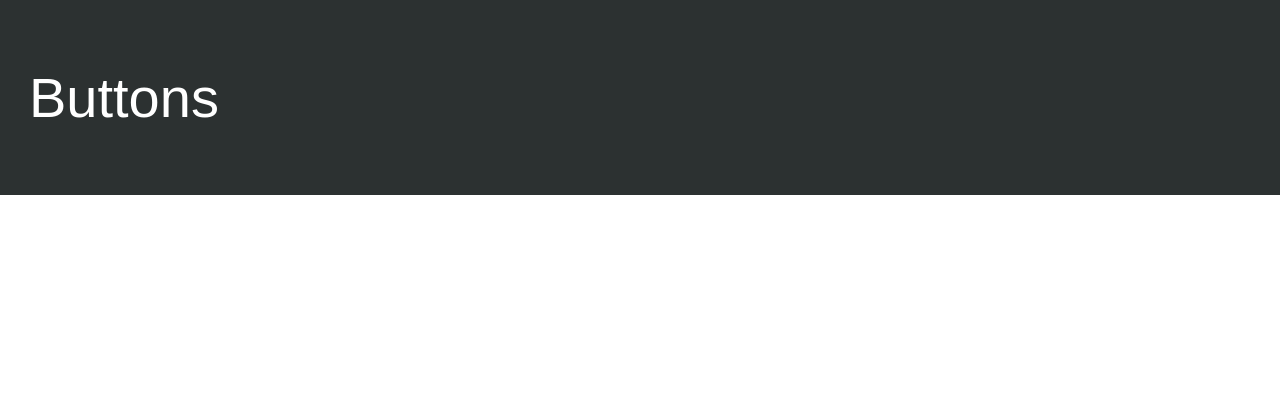
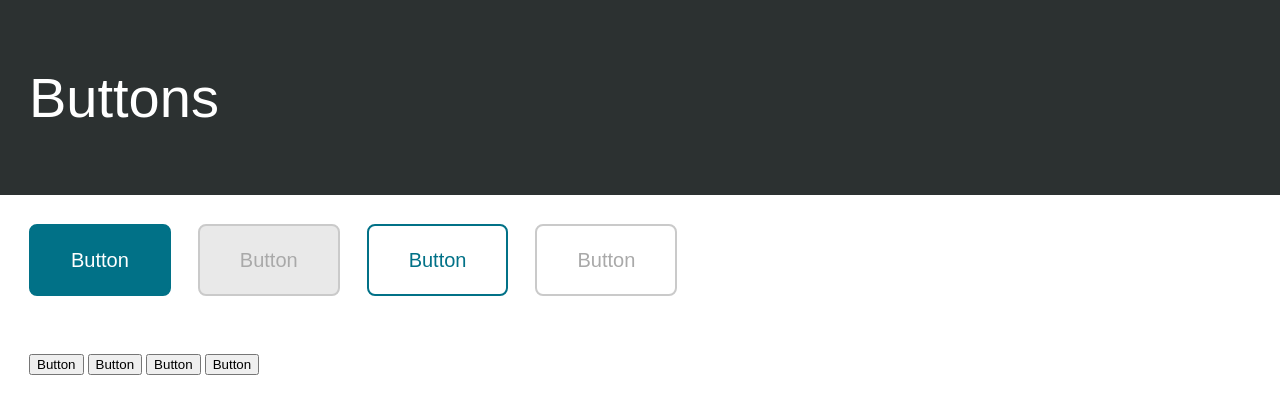
Before and after one commit to ArtisVansovics/md01_btns-toasts, a plain HTML site: page index.html in a window 1280 px wide. Drawn offline with Linux system fonts and the light colour scheme; a web font is replaced by a local one.

Commit message:
Added first line of buttons

```diff
--- a/index.html
+++ b/index.html
@@ -11,7 +11,34 @@
 <body>
     <div class="wrapper">
         <header class="header">Buttons</header>
+        <div class="flex-container">
+            <button class="btn">
+                Button
+            </button>
+            <button class="btn btn--disabled">
+                Button
+            </button>
+            <button class="btn btn-light">
+                Button
+            </button>
+            <button class="btn btn-light btn-light--disabled">
+                Button
+            </button>
+        </div>
+        <div class="flex-container">
+            <button>
+                Button
+            </button>
+            <button>
+                Button
+            </button>
+            <button>
+                Button
+            </button>
+            <button>
+                Button
+            </button>
+        </div>
     </div>
-
 </body>
 </html>
--- a/styles.css
+++ b/styles.css
@@ -6,6 +6,16 @@
 
 body {
     margin: 0;
+}
+
+.wrapper {
+    display: flex;
+    flex-flow: row wrap;
+    column-gap: 20px;
+}
+
+.wrapper > * {
+    flex: 1 100%; /* All items will be 100% width */
 }
 
 .header {
@@ -18,11 +28,50 @@ body {
     line-height: 67px;
 }
 
-.wrapper {
-    display: flex;
-    flex-flow: row wrap;
+.flex-container {
+    padding: 29px;
 }
 
-.wrapper > * {
-    flex: 1 100%;
+.btn {
+    background-color: #017187;
+    color: #FFFFFF;
+    font-family: 'ABeeZee', sans-serif;
+    font-weight: 400;
+    font-size: 20px;
+    padding: 20px 40px;
+    line-height: 28px;
+    border-radius: 8px;
+    margin-right: 23px;
+    border: 2px solid #017187;
 }
+
+.btn:hover {
+    cursor: pointer;
+    background-color: #67AAB7;
+    border-color: #67AAB7;
+}
+
+.btn--disabled {
+    background-color: #E9E9E9;
+    color: #A9A9A9;
+    border: 2px solid #CACACA;
+    pointer-events: none; /* Disables hover effects */
+}
+
+.btn-light {
+    background-color: transparent;
+    color: #017187;
+    border: 2px solid #017187;
+}
+
+.btn-light:hover {
+    background-color: transparent;
+    color: #67AAB7;
+    border-color: #67AAB7;
+}
+
+.btn-light--disabled {
+    border-color: #CACACA;
+    color: #A9A9A9;
+    pointer-events: none;
+}
```
